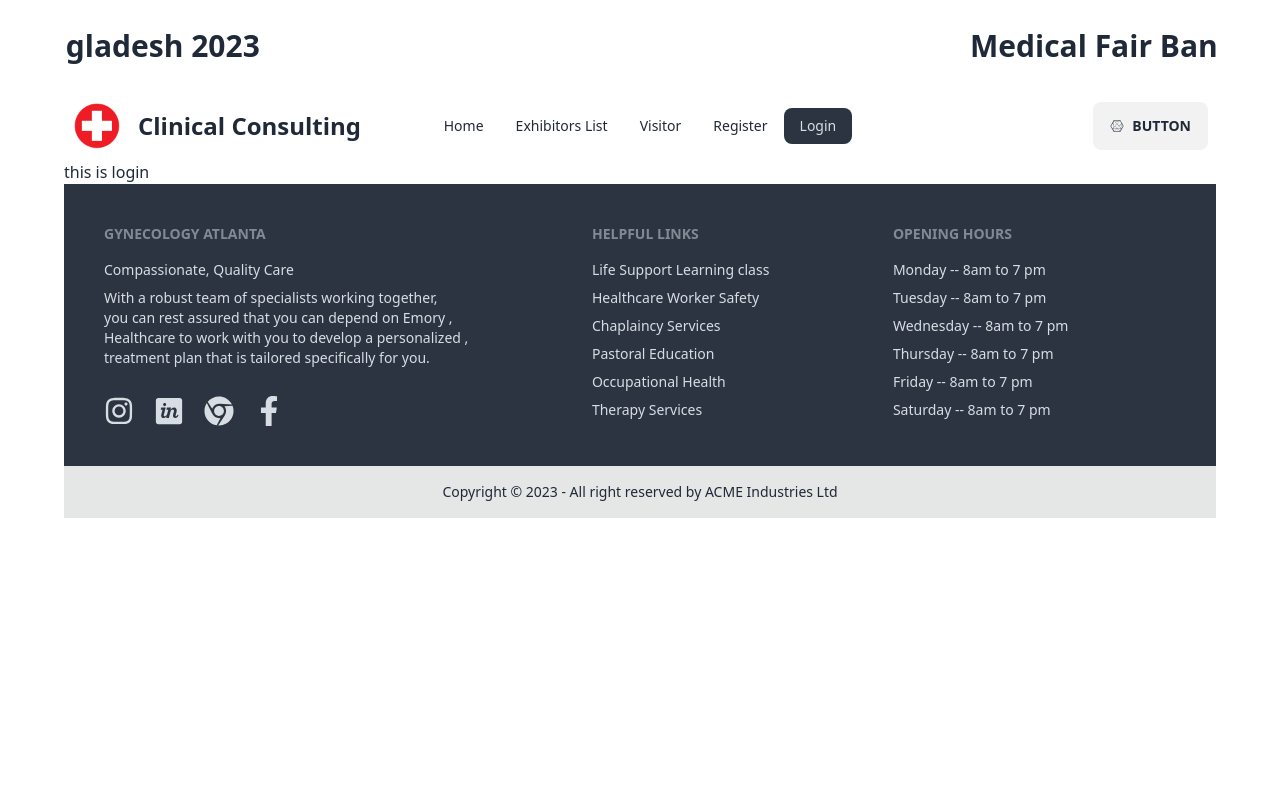
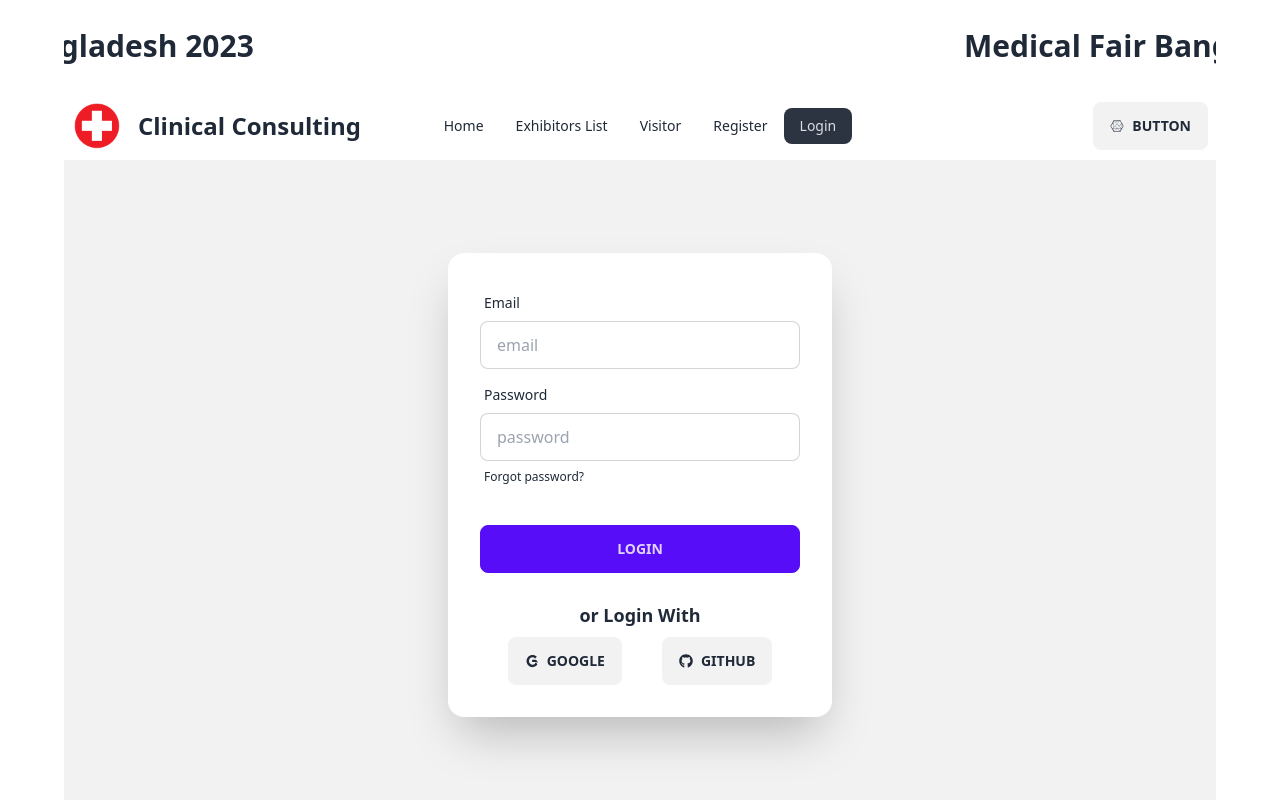
Before and after one commit to sanjidatanha09/Hospital-management, a React (Vite) app: page /login in a window 1280 px wide. Shown: the top 800 px of the page. Built offline with nearby package versions, Linux system fonts and the light colour scheme.

Commit message:
login form create

```diff
--- a/src/GoogleLog/GoogleLog.jsx
+++ /dev/null
@@ -1,23 +0,0 @@
-import React from 'react';
-import { FaGithub, FaGofore } from 'react-icons/fa';
-
-const GoogleLog = () => {
-    return (
-        <div>
-            <div className='p-4 space-y-3 text-center border w-[500px] mx-auto pb-10 pt-5'>
-                <h2 className="text-3xl font-bold ">Login With</h2>
-                <button className='btn btn-outline'>
-                    <FaGofore></FaGofore> Login With Google
-                </button>
-                <br />
-                <button className='btn btn-outline'>
-                    <FaGithub></FaGithub> Login With Github
-                </button>
-
-            </div>
-
-        </div>
-    );
-};
-
-export default GoogleLog;
--- a/src/Hook/Authprovider.jsx
+++ b/src/Hook/Authprovider.jsx
@@ -1,12 +1,35 @@
 import React, { createContext } from 'react';
+import app from "../firebase/firebase.config"
+import{
+    createUserWithEmailAndPassword,
+    getAuth,
+    onAuthStateChanged,
+    signInWithEmailAndPassword,
+    signOut,
+    GoogleAuthProvider,
+    signInWithPopup,
+} from  "firebase/auth";
 
 export const AuthContext = createContext(null);
+
+const auth = getAuth(app);
+
+const googleProvider = new GoogleAuthProvider();
 
 
 const Authprovider = ({children}) => {
 
+    const googleSignIn = (value) =>{
+         return signInWithPopup();
+    };
+
+    const AuthInfo ={
+        googleSignIn,
+
+    };
+
     return (
-        <AuthContext.Provider>
+        <AuthContext.Provider value={AuthInfo}>
             {children}
         </AuthContext.Provider>
     );
--- a/src/main.jsx
+++ b/src/main.jsx
@@ -3,9 +3,14 @@ import ReactDOM from 'react-dom/client'
 import './index.css'
 import { RouterProvider} from 'react-router-dom'
 import router from './Routes/Routes.jsx'
+import Authprovider from './Hook/Authprovider'
 
 ReactDOM.createRoot(document.getElementById('root')).render(
   <React.StrictMode>
-    <RouterProvider router={router}></RouterProvider>
+    <Authprovider>
+      <RouterProvider router={router}></RouterProvider>
+
+    </Authprovider>
+
   </React.StrictMode>,
 )
--- a/src/pages/Login/Login.jsx
+++ b/src/pages/Login/Login.jsx
@@ -1,9 +1,55 @@
-import React from 'react';
+import React, { useContext } from 'react';
+import { AuthContext } from '../../Hook/Authprovider';
+import { FaGithub, FaGofore } from 'react-icons/fa';
 
 const Login = () => {
+
+    const { googleSignIn } = useContext(AuthContext);
+
     return (
         <div>
-            <h1>this is login</h1>
+            <div className="hero hero-content h-[650px] bg-base-200">
+
+                <div className="card flex-shrink-0 w-full max-w-sm shadow-2xl bg-base-100">
+                    <form className="card-body">
+                        <div className="form-control">
+                            <label className="label">
+                                <span className="label-text">Email</span>
+                            </label>
+                            <input type="email" placeholder="email" className="input input-bordered" required />
+                        </div>
+                        <div className="form-control">
+                            <label className="label">
+                                <span className="label-text">Password</span>
+                            </label>
+                            <input type="password" placeholder="password" className="input input-bordered" required />
+                            <label className="label">
+                                <a href="#" className="label-text-alt link link-hover">Forgot password?</a>
+                            </label>
+                        </div>
+                        <div className="form-control mt-6">
+                            <button className="btn btn-primary">Login</button>
+                        </div>
+
+                        <div className='text-center mt-5'>
+                            <h2 className="text-lg mb-2 font-bold ">or Login With</h2>
+                            <div className='flex  gap-5 justify-center items-center'>
+                                <button className='btn '>
+                                    <FaGofore></FaGofore>Google
+                                </button>
+                                <br />
+                                <button className='btn '>
+                                    <FaGithub></FaGithub>Github
+                                </button>
+
+                            </div>
+
+
+                        </div>
+                    </form>
+                </div>
+
+            </div>
         </div>
     );
 };
```
